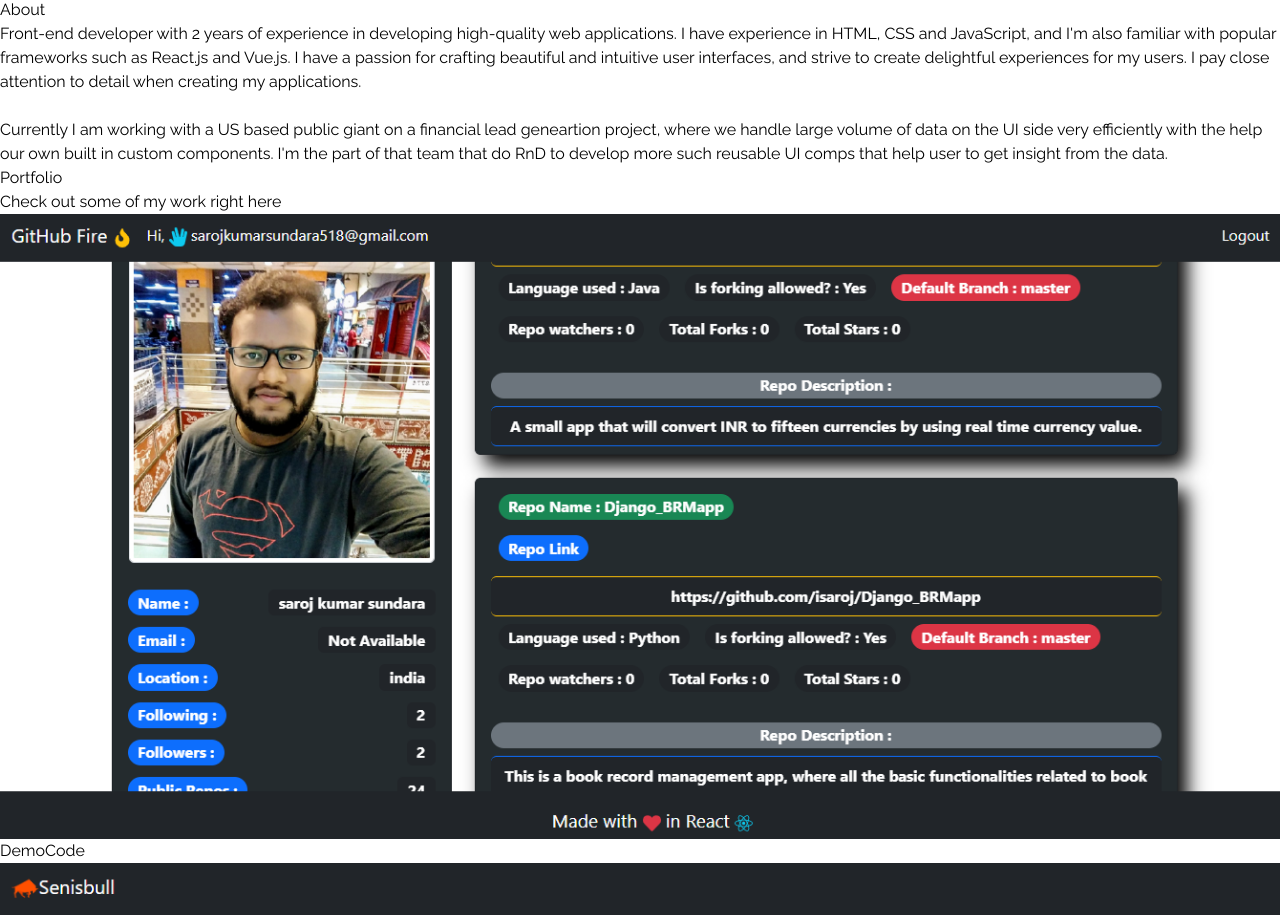
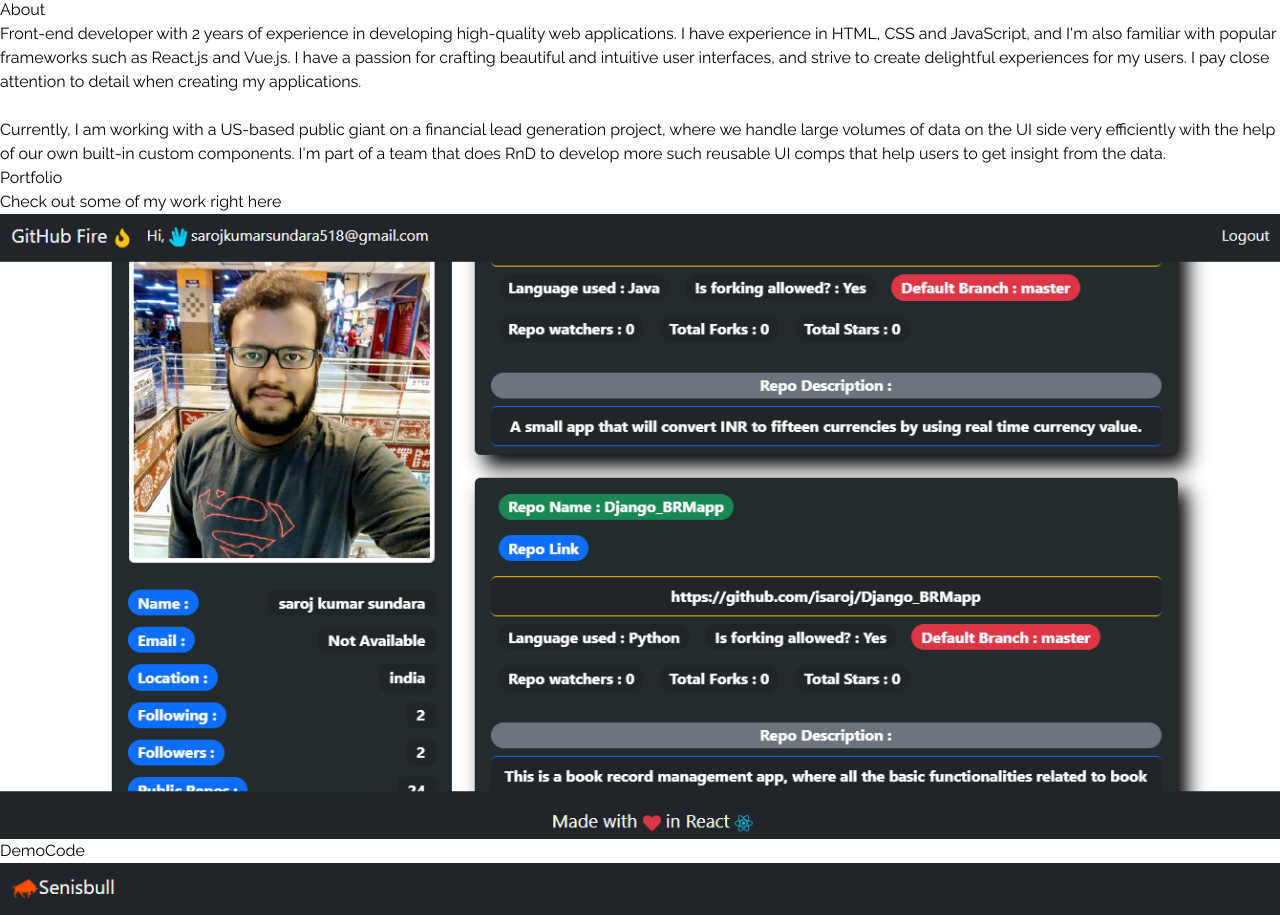
Before and after one commit to isaroj/portfolio, a React (Vite) app: page / in a window 1280 px wide. Shown: the part 937-1852 px from the top of the page. Built offline with nearby package versions, Linux system fonts and the light colour scheme.

Commit message:
change in about section para

```diff
--- a/src/components/About.tsx
+++ b/src/components/About.tsx
@@ -20,7 +20,7 @@
         <br />
 
         <p className="text-xl">
-          Currently I am working with a US based public giant on a financial lead geneartion project, where we handle large volume of data on the UI side very efficiently with the help our own built in custom components. I'm the part of that team that do RnD to develop more such reusable UI comps that help user to get insight from the data.
+         Currently, I am working with a US-based public giant on a financial lead generation project, where we handle large volumes of data on the UI side very efficiently with the help of our own built-in custom components. I'm part of a team that does RnD to develop more such reusable UI comps that help users to get insight from the data.
         </p>
       </div>
     </div>
```
